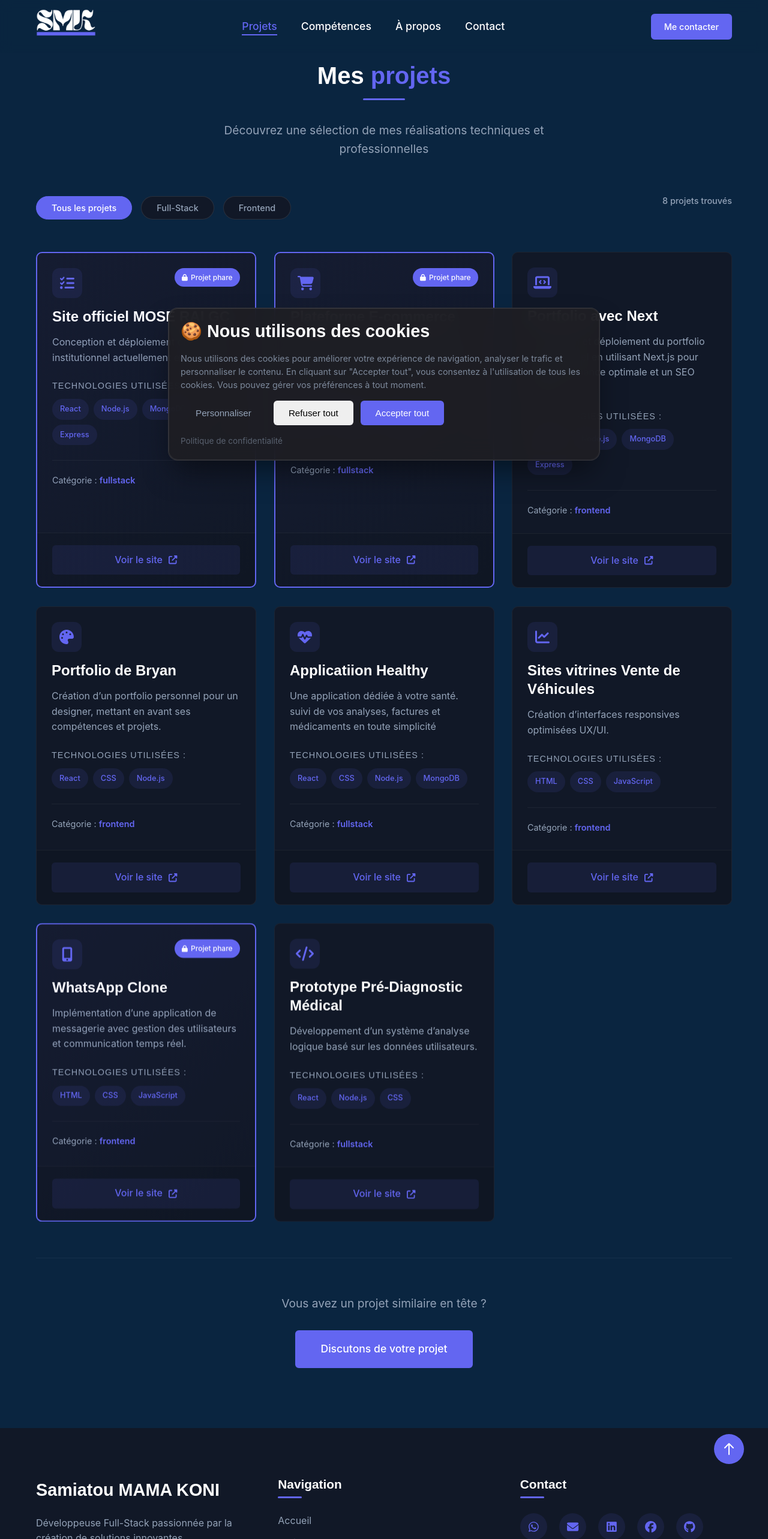
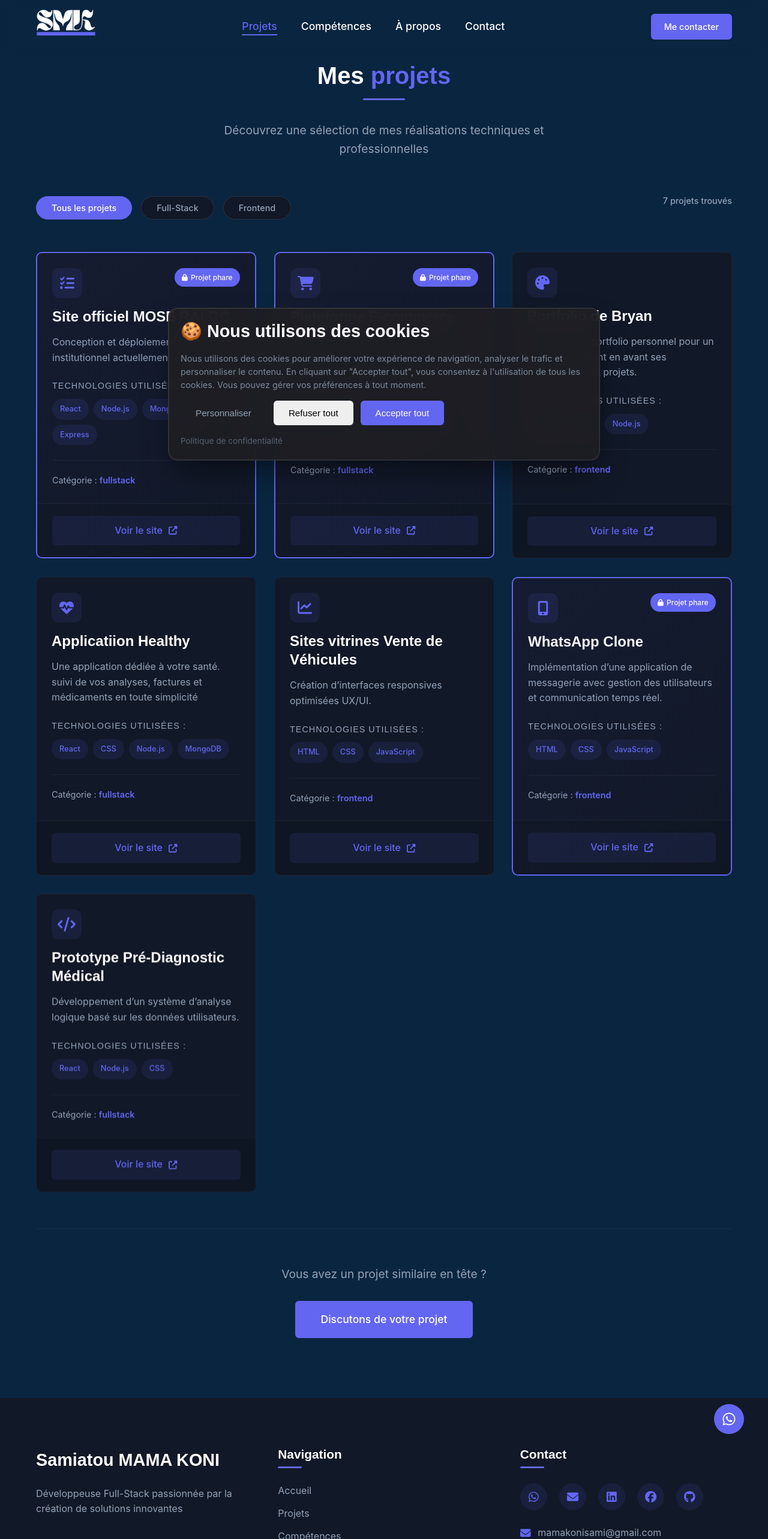
Before and after one commit to Samiatou04MAMA-KONI/Sami-sPortfolio, a React (Create React App) app: page /projects in a window 1280 px wide. Shown: the top 2566 px of the page at 60% size. Built offline with nearby package versions, Linux system fonts and the light colour scheme.

Commit message:
Modification de whatsapp, et suppression de projet

```diff
--- a/src/Components/Footer.jsx
+++ b/src/Components/Footer.jsx
@@ -14,6 +14,17 @@ import { faEnvelope } from '@fortawesome/free-solid-svg-icons';
 
 const Footer = () => {
   const currentYear = new Date().getFullYear();
+
+  // Fonction pour ouvrir WhatsApp avec le message prérempli
+const handleWhatsAppClick = () => {
+  const message = `Bonjour Samiatou,
+Je vous contacte après avoir visité votre portfolio.
+Je souhaiterais discuter avec vous d'un projet. J'attends votre retour.
+Merci`;
+
+  const url = `https://wa.me/2290158595425?text=${encodeURIComponent(message)}`;
+  window.open(url, '_blank');
+};
 
   return (
     <footer className="footer">
@@ -57,7 +68,7 @@ const Footer = () => {
             <h3 className="footer-title">Contact</h3>
             <div className="footer-social">
               <a
-                href="https://wa.me/2290158595425?text=Bonjour, je vous contacte suite à la visite de votre portfolio. Je souhaiterais discuter d\'un projet avec vous."
+                href="https://wa.me/2290158595425?text=Bonjour Samiatou, je vous contacte suite à la visite de votre portfolio. Je souhaiterais discuter d'un projet avec vous. J'attends votre retour. Merci"
                 target="_blank"
                 rel="noopener noreferrer"
                 className="footer-social-link"
@@ -73,7 +84,7 @@ const Footer = () => {
                 <FontAwesomeIcon icon={faEnvelope} className="footer-social-icon" />
               </a>
               <a
-                href="https://www.linkedin.com/in/samiatou-mama-koni-4101b12a4/"
+                href="https://www.linkedin.com/in/samiatou-mama-koni/"
                 target="_blank"
                 rel="noopener noreferrer"
                 className="footer-social-link"
@@ -130,18 +141,10 @@ const Footer = () => {
         {/* Bouton retour en haut */}
         <button
           className="footer-back-to-top"
-          onClick={() => window.scrollTo({ top: 0, behavior: 'smooth' })}
-          aria-label="Retour en haut"
-        >
-          <svg
-            className="footer-back-to-top-icon"
-            fill="none"
-            stroke="currentColor"
-            viewBox="0 0 24 24"
-            xmlns="http://www.w3.org/2000/svg"
+          onClick={handleWhatsAppClick}
+          aria-label="Contacter via WhatsApp"
           >
-            <path strokeLinecap="round" strokeLinejoin="round" strokeWidth={2} d="M5 10l7-7m0 0l7 7m-7-7v18" />
-          </svg>
+          <FontAwesomeIcon icon={faWhatsapp} className="footer-back-to-top-icon" />
         </button>
       </div>
     </footer>
--- a/src/Pages/Contact.jsx
+++ b/src/Pages/Contact.jsx
@@ -156,7 +156,7 @@ const handleSubmit = async (e) => {
     {
       icon: faWhatsapp,
       label: 'WhatsApp',
-      url: 'https://wa.me/2290158595425?text=Bonjour, je vous contacte suite à la visite de votre portfolio. Je souhaiterais discuter d\'un projet avec vous.',
+      url: 'https://wa.me/2290158595425?text=Bonjour Samiatou, je vous contacte suite à la visite de votre portfolio. Je souhaiterais discuter d\'un projet avec vous. J\'attends votre retour. Merci',
       color: '#1877f2'
     },
     {
@@ -168,7 +168,7 @@ const handleSubmit = async (e) => {
     {
       icon: fabLinkedin,
       label: 'LinkedIn',
-      url: 'https://www.linkedin.com/in/samiatou-mama-koni-4101b12a4/',
+      url: 'https://www.linkedin.com/in/samiatou-mama-koni/',
       color: '#1877f2'
     },
     {
--- a/src/Pages/Hero.jsx
+++ b/src/Pages/Hero.jsx
@@ -203,9 +203,19 @@ const Hero = () => {
   }, [carouselImages.length]);
 
   useEffect(() => {
-    const interval = setInterval(nextSlide, 5000);
+    const interval = setInterval(nextSlide, 3000);
     return () => clearInterval(interval);
   }, [nextSlide]);
+
+  // 5. Ouverture automatique au chargement puis fermeture après 5 secondes
+useEffect(() => {
+  setSocialOpen(true);
+  const timer = setTimeout(() => {
+    setSocialOpen(false);
+  }, 5000);
+
+  return () => clearTimeout(timer);
+}, []);
 
   return (
     <section id="home" className="hero">
--- a/src/Pages/Projects.jsx
+++ b/src/Pages/Projects.jsx
@@ -8,7 +8,6 @@ import {
   faTasks,
   faChartLine,
   faMobileAlt,
-  faLaptopCode,
   faHeartbeat,
   faPalette,
   faLock
@@ -99,16 +98,6 @@ const Projects = () => {
     },
     {
       id: 3,
-      title: "Portfolio avec Next",
-      description: "Conception et déploiement du portfolio professionnel en utilisant Next.js pour une performance optimale et un SEO amélioré.",
-      technologies: ["Next.js", "Node.js", "MongoDB", "Express"],
-      category: "frontend",
-      link: "https://my-portfolio-next-flax.vercel.app/",
-      icon: faLaptopCode,
-      featured: false
-    },
-    {
-      id: 4,
       title: "Portfolio de Bryan",
       description: "Création d’un portfolio personnel pour un designer, mettant en avant ses compétences et projets.",
       technologies: ["React", "CSS", "Node.js"],
@@ -118,7 +107,7 @@ const Projects = () => {
       featured: false
     },
     {
-      id: 5,
+      id: 4,
       title: "Applicatiion Healthy",
       description: "Une application dédiée à votre santé. suivi de vos analyses, factures et médicaments en toute simplicité",
       technologies: ["React", "CSS", "Node.js", "MongoDB"],
@@ -128,7 +117,7 @@ const Projects = () => {
       featured: false
     },
     {
-      id: 6,
+      id: 5,
       title: "Sites vitrines Vente de Véhicules",
       description: "Création d’interfaces responsives optimisées UX/UI.",
       technologies: ["HTML", "CSS", "JavaScript"],
@@ -138,7 +127,7 @@ const Projects = () => {
       featured: false
     },
     {
-      id: 7,
+      id: 6,
       title: "WhatsApp Clone",
       description: "Implémentation d’une application de messagerie avec gestion des utilisateurs et communication temps réel.",
       technologies: ["HTML", "CSS", "JavaScript"],
@@ -148,7 +137,7 @@ const Projects = () => {
       featured: true
     },
     {
-      id: 8,
+      id: 7,
       title: "Prototype Pré-Diagnostic Médical",
       description: "Développement d’un système d’analyse logique basé sur les données utilisateurs.",
       technologies: ["React", "Node.js", "CSS"],
```
